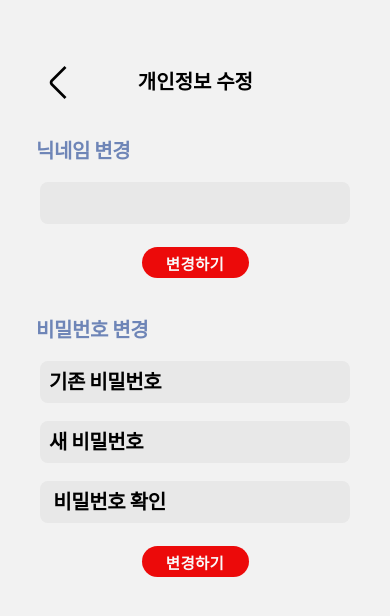
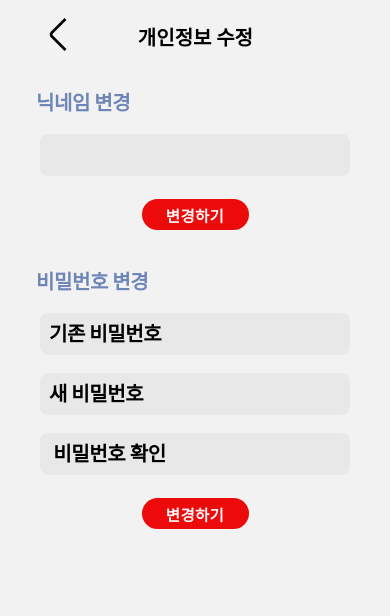
Before and after one commit to Scoup-team/Front, a React Native app in the folder client/: screen /ModifyInfo in a window 390 px wide. Shown: the top 616 px of the page. Built offline with nearby package versions, Linux system fonts and the light colour scheme.

Commit message:
💄 손님 페이지_marginTop 조정

```diff
--- a/client/screens/CouponPage.js
+++ b/client/screens/CouponPage.js
@@ -75,7 +75,7 @@ const CouponPage = ({ navigation }) => {
 
 const styles = StyleSheet.create({
   header: {
-    marginTop: 60,
+    marginTop: 18,
     flexDirection: "row",
     justifyContent: "center",
     alignItems: "center",
--- a/client/screens/EventPage.js
+++ b/client/screens/EventPage.js
@@ -66,7 +66,7 @@ const styles = StyleSheet.create({
   },
 
   header: {
-    marginTop: 80,
+    marginTop: 12,
     flexDirection: "row",
     alignItems: "center",
     marginBottom: 40,
--- a/client/screens/ModifyInfo.js
+++ b/client/screens/ModifyInfo.js
@@ -14,7 +14,7 @@ const ModifyInfo = ({ navigation }) => {
       >
         <Image
           source={prevArrow}
-          style={{ marginTop: 66, marginLeft: 42, width: 32, height: 33 }}
+          style={{ marginTop: 18, marginLeft: 42, width: 32, height: 33 }}
           onPress={() => navigation.navigate("MyPage")}
         />
         <Text style={[textStyles.mainText]}>개인정보 수정</Text>
@@ -93,7 +93,7 @@ export const textStyles = StyleSheet.create({
     fontSize: 20,
     fontWeight: "bold",
     textAlign: "center",
-    marginTop: 66,
+    marginTop: 22,
     fontStyle: "normal",
   },
 });
```
